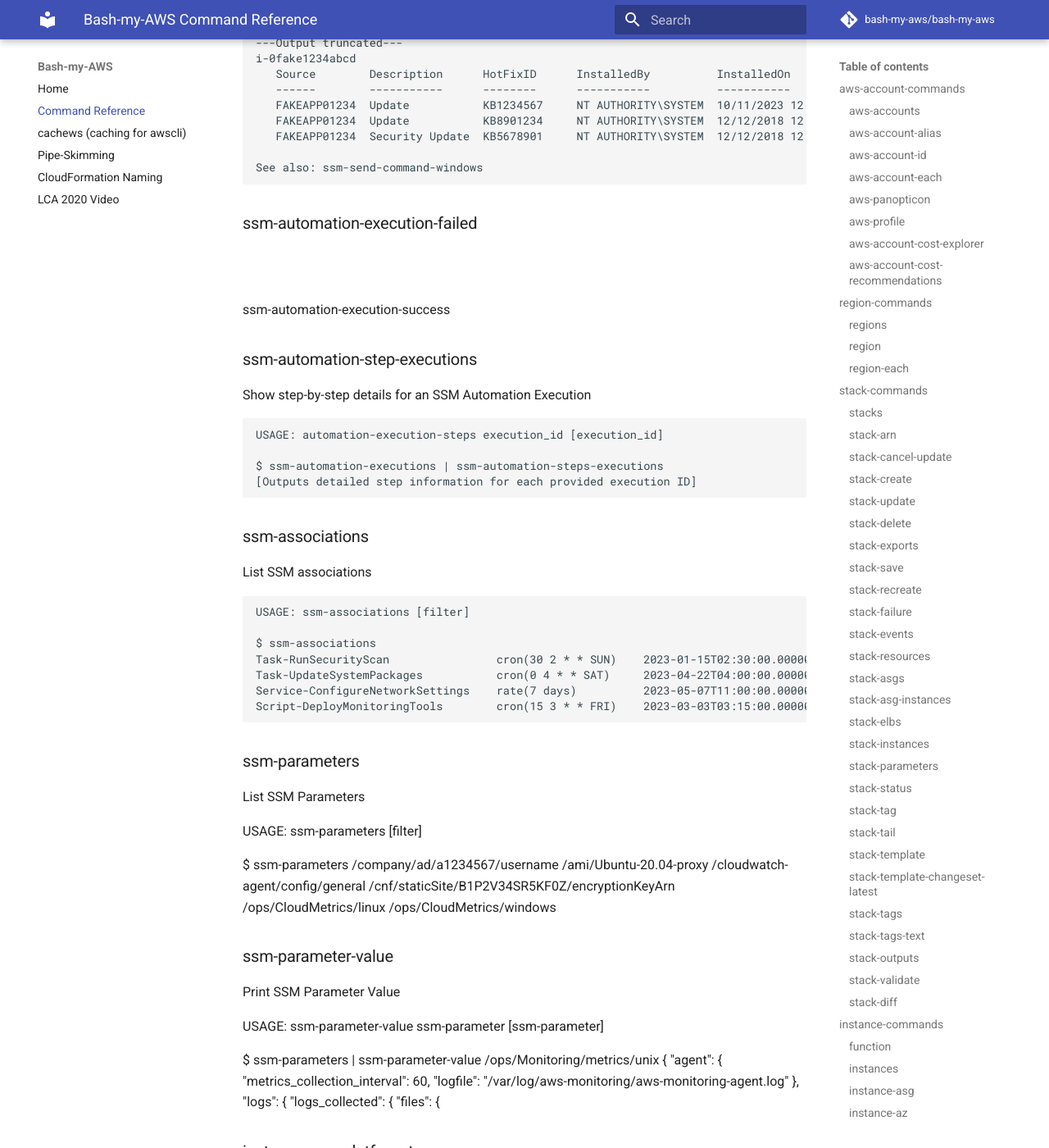
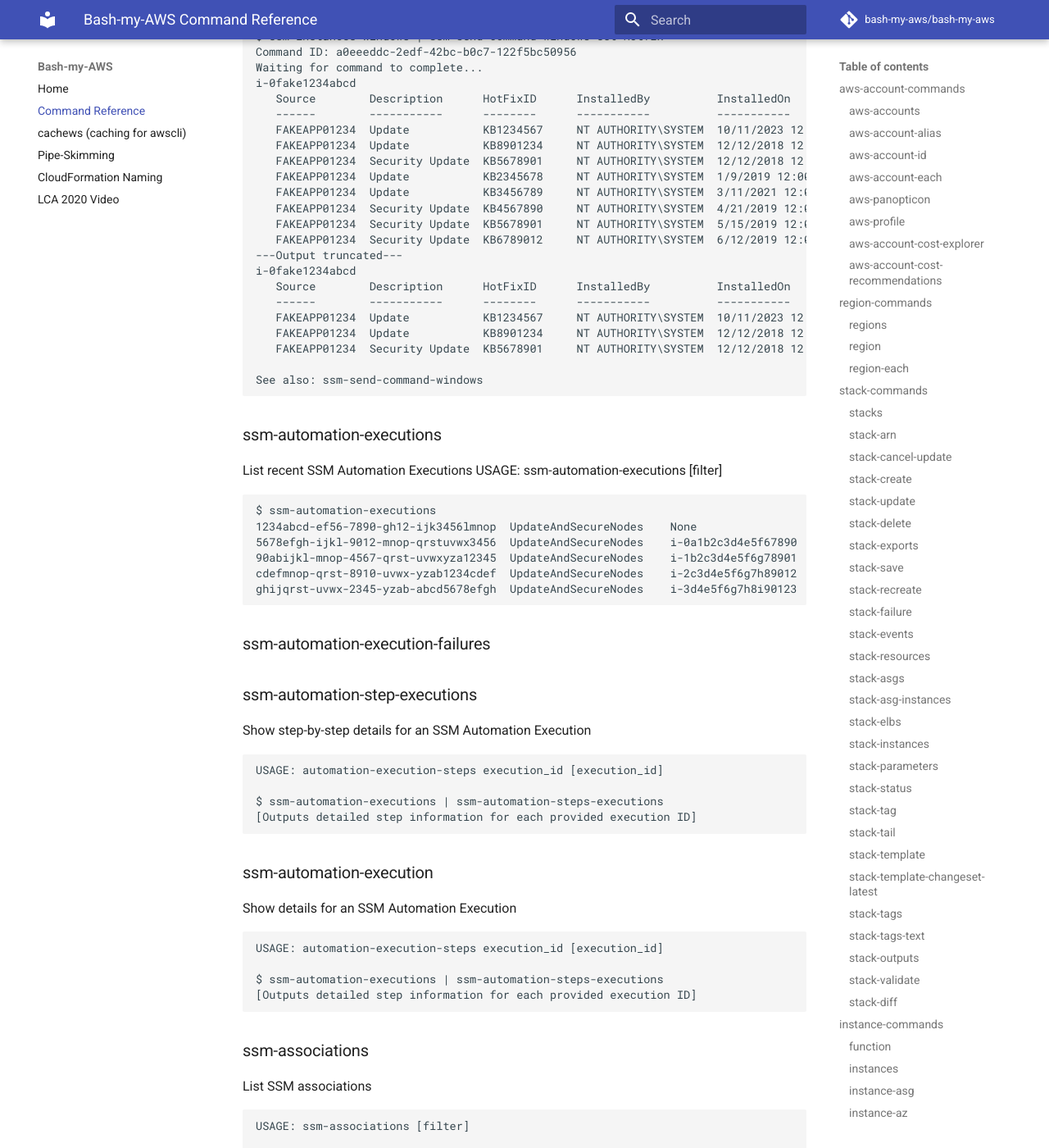
Before and after one commit to bash-my-aws/bash-my-aws, an MkDocs documentation site: the page built from docs/command-reference.md, in a window 1280 px wide and 1400 px high, scrolled down 43373 px. Shown: the whole window at 82% size. Built offline with MkDocs 1.6.1 and Material for MkDocs 9.7.7, drawn with Linux system fonts in a browser that asks for light colours; comment, search, counter and statistics services are not loaded; some of the changed text lies outside the part shown.

```diff
--- a/docs/command-reference.md
+++ b/docs/command-reference.md
@@ -1528,6 +1538,10 @@
     config-role-ap-southeast-2               AROAI3QHAU3J2CDRNLQHD  2017-02-02T03:03:02Z
     AWSBatchServiceRole                      AROAJJWRGUPTRXTV52TED  2017-03-09T05:31:39Z
     ecsInstanceRole                          AROAJFQ3WMZXESGIKW5YD  2017-03-09T05:31:39Z
+
+
+### iam-access-key-rotate
+
 
 
 ## image-commands
@@ -2120,17 +2134,36 @@
     See also: ssm-send-command-windows
 
 
-### ssm-automation-execution-failed
-
-
-
-### #
- ssm-automation-execution-success
+### ssm-automation-executions
+
+List recent SSM Automation Executions
+USAGE: ssm-automation-executions [filter]
+
+    $ ssm-automation-executions
+    1234abcd-ef56-7890-gh12-ijk3456lmnop  UpdateAndSecureNodes    None                 Failed   2023-07-20T09:00:00.000000+00:00  None
+    5678efgh-ijkl-9012-mnop-qrstuvwx3456  UpdateAndSecureNodes    i-0a1b2c3d4e5f67890  Failed   2023-07-20T09:00:10.000000+00:00  None
+    90abijkl-mnop-4567-qrst-uvwxyza12345  UpdateAndSecureNodes    i-1b2c3d4e5f6g78901  Failed   2023-07-20T09:00:20.000000+00:00  None
+    cdefmnop-qrst-8910-uvwx-yzab1234cdef  UpdateAndSecureNodes    i-2c3d4e5f6g7h89012  Failed   2023-07-20T09:00:30.000000+00:00  None
+    ghijqrst-uvwx-2345-yzab-abcd5678efgh  UpdateAndSecureNodes    i-3d4e5f6g7h8i90123  Failed   2023-07-20T09:00:40.000000+00:00  None
+
+
+### ssm-automation-execution-failures
+
 
 
 ### ssm-automation-step-executions
 
 Show step-by-step details for an SSM Automation Execution
+
+    USAGE: automation-execution-steps execution_id [execution_id]
+
+    $ ssm-automation-executions | ssm-automation-steps-executions
+    [Outputs detailed step information for each provided execution ID]
+
+
+### ssm-automation-execution
+
+Show details for an SSM Automation Execution
 
     USAGE: automation-execution-steps execution_id [execution_id]
 
```
Also changed, not shown: other parts of docs/command-reference.md (+10 -0 lines), TODO.md (+1 -0 lines), 5 other files.
